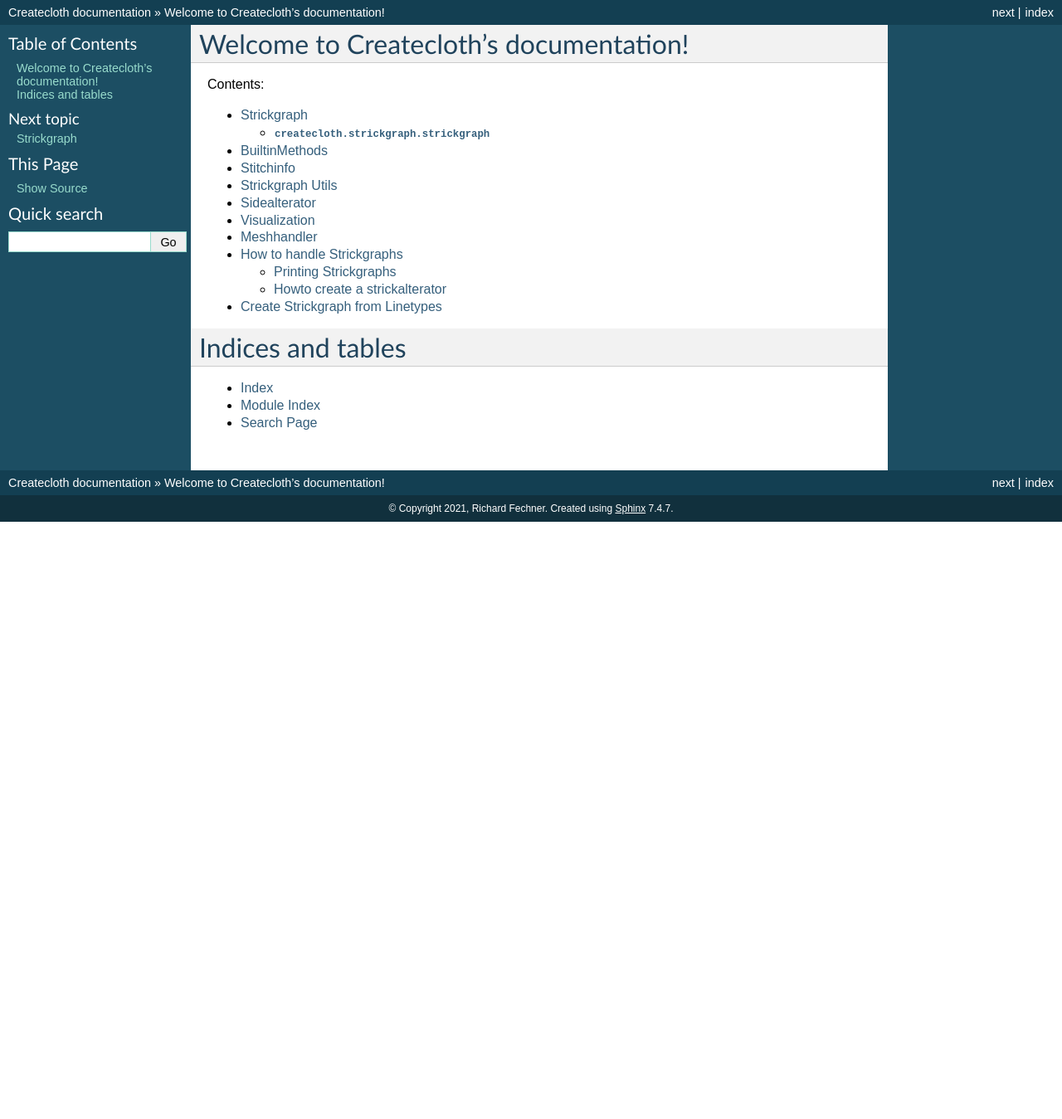
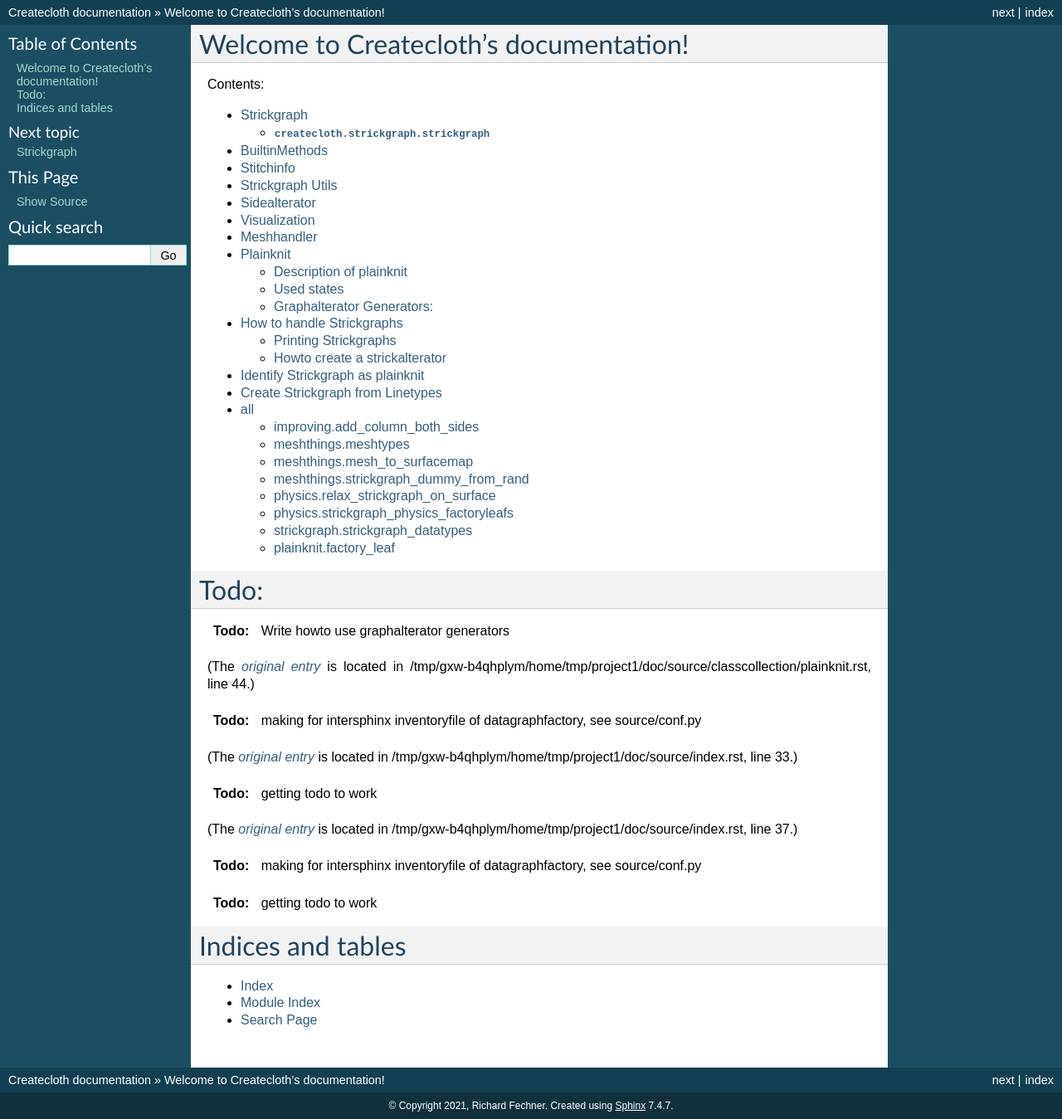
Before and after one commit to WhiteGobo/collectionforstrickkram, a Sphinx documentation site: the page built from doc/source/index.rst, in a window 1280 px wide. Shown: the whole page at 83% size. Built offline with Sphinx 7.4.7, drawn with Linux system fonts in a browser that asks for light colours; before the commit the page ends 900 px from its top, so only the background shows below that.

Commit message:
new docfiles

```diff
--- /dev/null
+++ b/doc/source/classcollection/plainknit.rst
@@ -0,0 +1,55 @@
+Plainknit
+=========
+
+Methods for everything sourrunded a plainknit-strickgraph.
+
+
+.. automodule:: createcloth.plainknit
+   :members:
+   :show-inheritance:
+
+Description of plainknit
+------------------------
+
+That means every Strixkgraph only consisting mainly of knit stitches. starting
+and ending with yarnovers and bindoffs. So that the Strickstueck can increase
+and extend from row to row, at the sites, there can be yarnover for increase
+and k2tog for decrease. for strong also possible isthat the sderow hs on both
+sides yarnover or bindoff.
+
+.. automodule:: createcloth.plainknit.create_verbesserer
+   :members:
+   :show-inheritance:
+
+
+.. automodule:: createcloth.plainknit.method_isplain
+   :members:
+   :show-inheritance:
+
+.. automodule:: createcloth.plainknit.state
+   :members:
+   :show-inheritance:
+
+Used states
+-----------
+
+.. automodule:: createcloth.plainknit.examplestates
+   :members:
+   :show-inheritance:
+
+
+Graphalterator Generators:
+--------------------------
+
+.. todo::
+
+   Write howto use graphalterator generators
+
+.. automodule:: createcloth.plainknit.create_example_strickgraphs
+   :members:
+   :show-inheritance:
+
+
+.. automodule:: createcloth.plainknit.program_create_alterator
+   :members:
+   :show-inheritance:
--- /dev/null
+++ b/doc/source/clothfactoryparts/all.rst
@@ -0,0 +1,68 @@
+all
+===
+
+
+improving.add_column_both_sides
+-------------------------------
+
+.. automodule:: clothfactory_parts.improving.add_column_both_sides
+   :members:
+   :undoc-members:
+   :show-inheritance:
+
+
+meshthings.meshtypes
+--------------------
+.. automodule:: clothfactory_parts.meshthings.meshtypes
+   :members:
+   :undoc-members:
+   :show-inheritance:
+
+meshthings.mesh_to_surfacemap
+-----------------------------
+
+.. automodule:: clothfactory_parts.meshthings.mesh_to_surfacemap
+   :members:
+   :undoc-members:
+   :show-inheritance:
+
+meshthings.strickgraph_dummy_from_rand
+--------------------------------------
+
+.. automodule:: clothfactory_parts.meshthings.strickgraph_dummy_from_rand
+   :members:
+   :undoc-members:
+   :show-inheritance:
+
+physics.relax_strickgraph_on_surface
+------------------------------------
+
+.. automodule:: clothfactory_parts.physics.relax_strickgraph_on_surface
+   :members:
+   :undoc-members:
+   :show-inheritance:
+
+physics.strickgraph_physics_factoryleafs
+----------------------------------------
+
+.. automodule:: clothfactory_parts.physics.strickgraph_physics_factoryleafs
+   :members:
+   :undoc-members:
+   :show-inheritance:
+
+strickgraph.strickgraph_datatypes
+---------------------------------
+
+.. automodule:: clothfactory_parts.strickgraph.strickgraph_datatypes
+   :members:
+   :undoc-members:
+   :show-inheritance:
+
+
+plainknit.factory_leaf
+----------------------
+
+.. automodule:: clothfactory_parts.plainknit.factory_leaf
+   :members:
+   :undoc-members:
+   :show-inheritance:
--- a/doc/source/conf.py
+++ b/doc/source/conf.py
@@ -21,6 +21,7 @@ from createcloth.strickgraph.strickgraph_fromgrid import strick_fromgrid
 from createcloth.meshhandler import relax_gridgraph
 import createcloth.meshhandler
 import createcloth.verbesserer
+import createcloth
 
 
 # -- Project information -----------------------------------------------------
@@ -37,10 +38,25 @@ author = 'Richard Fechner'
 # ones.
 extensions = [
         'sphinx.ext.autodoc',
+        'sphinx.ext.autosectionlabel',
+        'sphinx.ext.doctest',
+        #'sphinx.ext.extlinks',
+        #'sphinx.ext.intersphinx',
+        #'sphinx.ext.graphviz',
+        'sphinx.ext.todo',
 ]
+
+
 
 # Add any paths that contain templates here, relative to this directory.
 templates_path = ['_templates']
+
+# should do, that every todo from sourcecode is implemented in ..todolist::
+todo_include_todos = True
+
+# for mapping to other sphinxthingies
+#i have no
+#intersphinx_mapping = {'datagraph_factory': ('https://docs.python.org/3', "datagraph_factory.inv")}
 
 # List of patterns, relative to source directory, that match files and
 # directories to ignore when looking for source files.
--- a/doc/source/howto/linetypes.rst
+++ b/doc/source/howto/linetypes.rst
@@ -1,3 +1,9 @@
+Identify Strickgraph as plainknit
+---------------------------------
+
+Use this function: :py:function:`isplain<createcloth.plainknit.method_isplain.isplain_strickgraph>` for identification.
+
+
 Create Strickgraph from Linetypes
 ---------------------------------
 
@@ -21,3 +27,5 @@ Here is a codebook example on howto create a strickgraph from linetypes
             graph = strickgraph.from_manual( graph_man, glstinfo, \
                                         manual_type="machine")
             return graph
+
+This correspondes also to :py:method:`createcloth.plainknit.test.TestMeshhandlerMethods.test_createverbesserer`
--- a/doc/source/index.rst
+++ b/doc/source/index.rst
@@ -17,10 +17,26 @@ Welcome to Createcloth's documentation!
    classcollection/sidealterator
    classcollection/visualizer
    classcollection/meshhandler
+   classcollection/plainknit
 
    howto/strickgraph
    howto/linetypes
 
+   clothfactoryparts/all
+
+
+Todo:
+=====
+
+.. todolist::
+
+.. todo::
+
+   making for intersphinx inventoryfile of datagraphfactory, see source/conf.py
+
+.. todo::
+
+   getting todo to work
 
 
 Indices and tables
```
Also changed, not shown: 1 other file.
